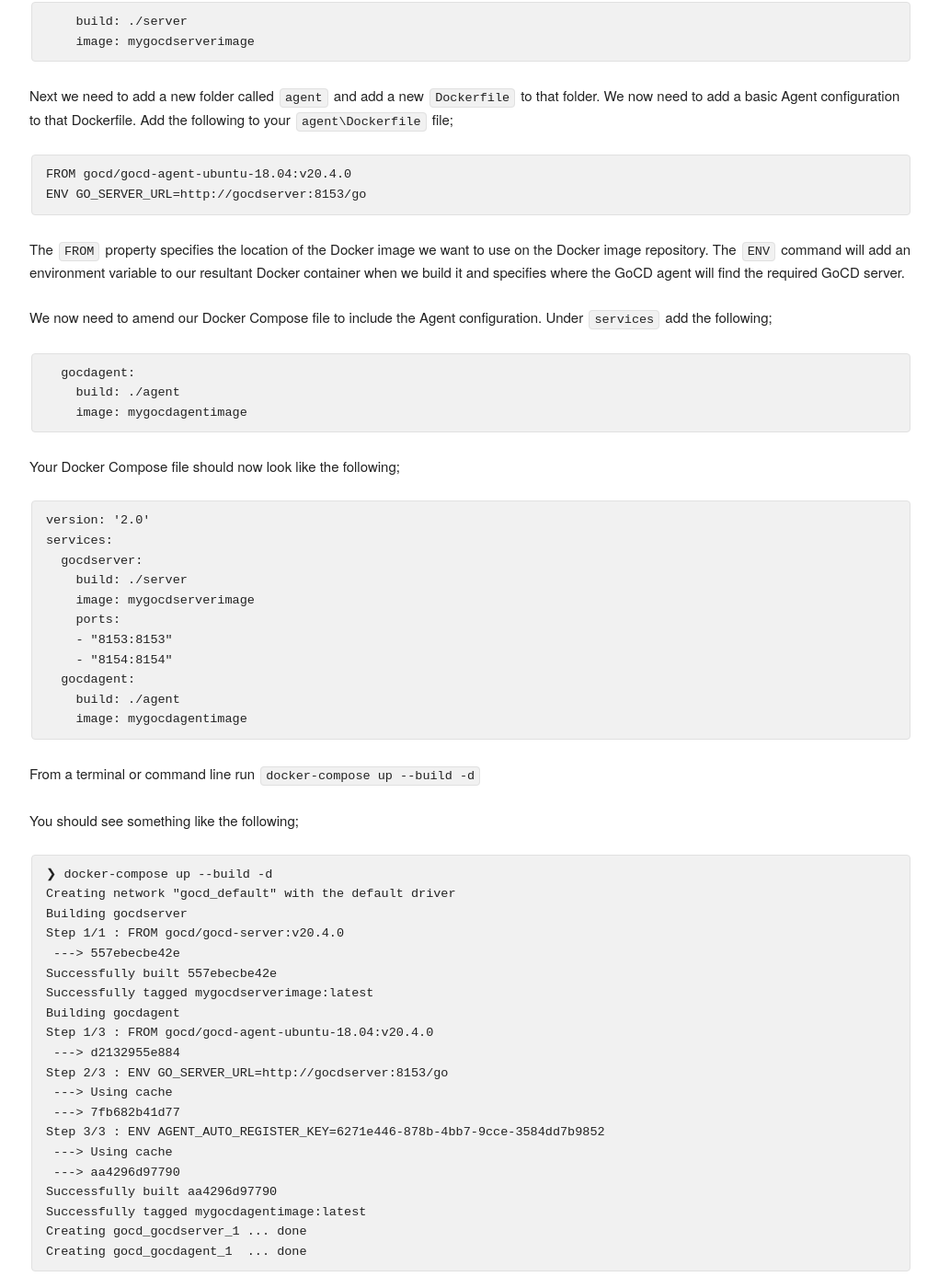
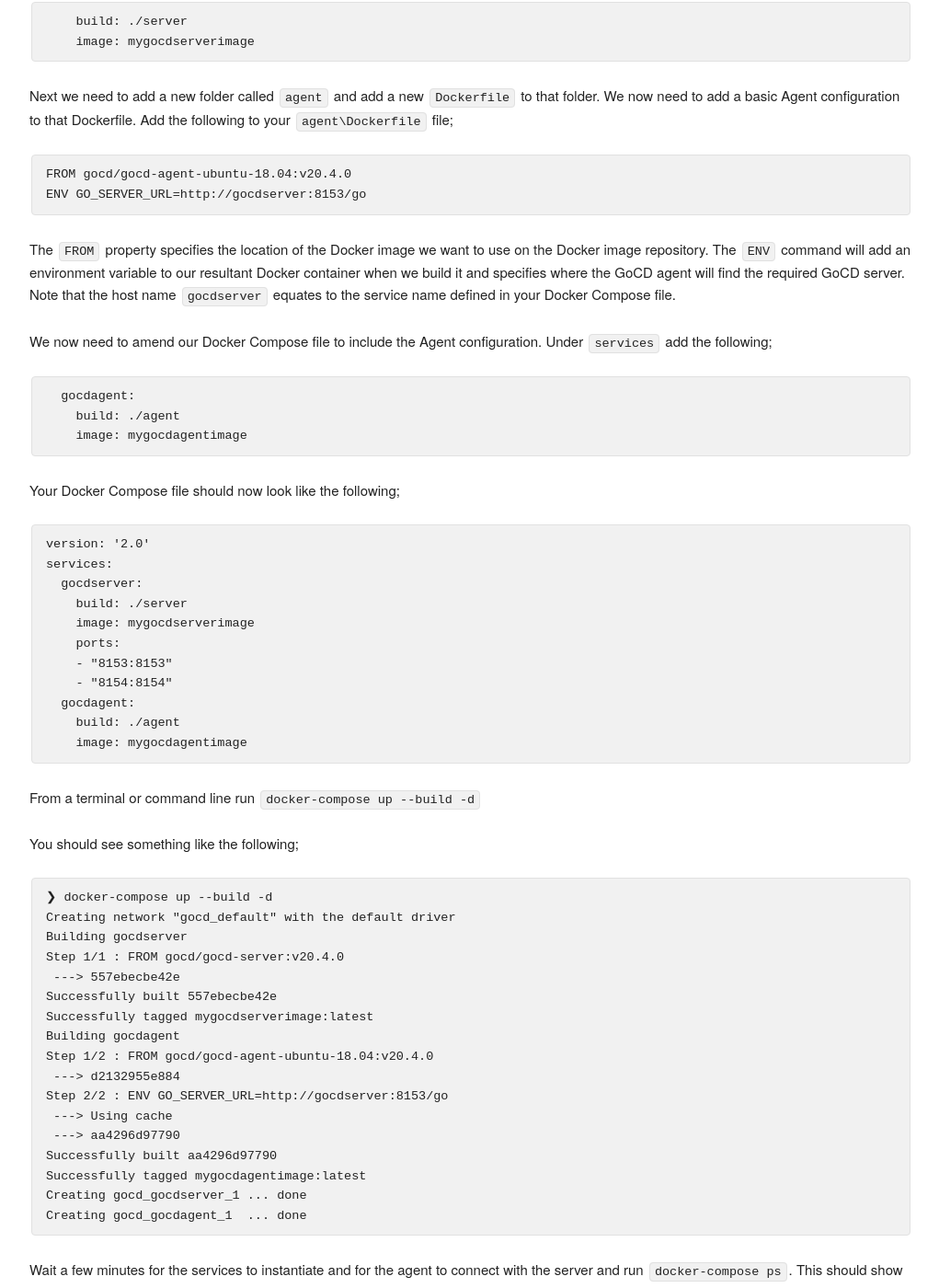
Before and after one commit to sharpred/sharpred.github.io, a Jekyll site: the page built from _posts/2020-06-22-adding an agent to gocd server.md, in a window 1280 px wide and 1400 px high, scrolled down 765 px. Shown: the whole window at 92% size, without its empty margins (128-1149 px from the left). Built offline with Jekyll 4.4.1, drawn with Linux system fonts in a browser that asks for light colours; comment, search, counter and statistics services are not loaded.

Commit message:
fixed typo

````diff
--- a/_posts/2020-06-22-adding an agent to gocd server.md
+++ b/_posts/2020-06-22-adding an agent to gocd server.md
@@ -43,7 +43,7 @@
 ENV GO_SERVER_URL=http://gocdserver:8153/go
 ```
 
-The `FROM` property specifies the location of the Docker image we want to use on the Docker image repository. The `ENV` command will add an environment variable to our resultant Docker container when we build it and specifies where the GoCD agent will find the required GoCD server.
+The `FROM` property specifies the location of the Docker image we want to use on the Docker image repository. The `ENV` command will add an environment variable to our resultant Docker container when we build it and specifies where the GoCD agent will find the required GoCD server. Note that the host name `gocdserver` equates to the service name defined in your Docker Compose file.
 
 We now need to amend our Docker Compose file to include the Agent configuration. Under `services` add the following;
 
@@ -82,12 +82,9 @@
 Successfully built 557ebecbe42e
 Successfully tagged mygocdserverimage:latest
 Building gocdagent
-Step 1/3 : FROM gocd/gocd-agent-ubuntu-18.04:v20.4.0
+Step 1/2 : FROM gocd/gocd-agent-ubuntu-18.04:v20.4.0
  ---> d2132955e884
-Step 2/3 : ENV GO_SERVER_URL=http://gocdserver:8153/go
- ---> Using cache
- ---> 7fb682b41d77
-Step 3/3 : ENV AGENT_AUTO_REGISTER_KEY=6271e446-878b-4bb7-9cce-3584dd7b9852
+Step 2/2 : ENV GO_SERVER_URL=http://gocdserver:8153/go
  ---> Using cache
  ---> aa4296d97790
 Successfully built aa4296d97790
````
